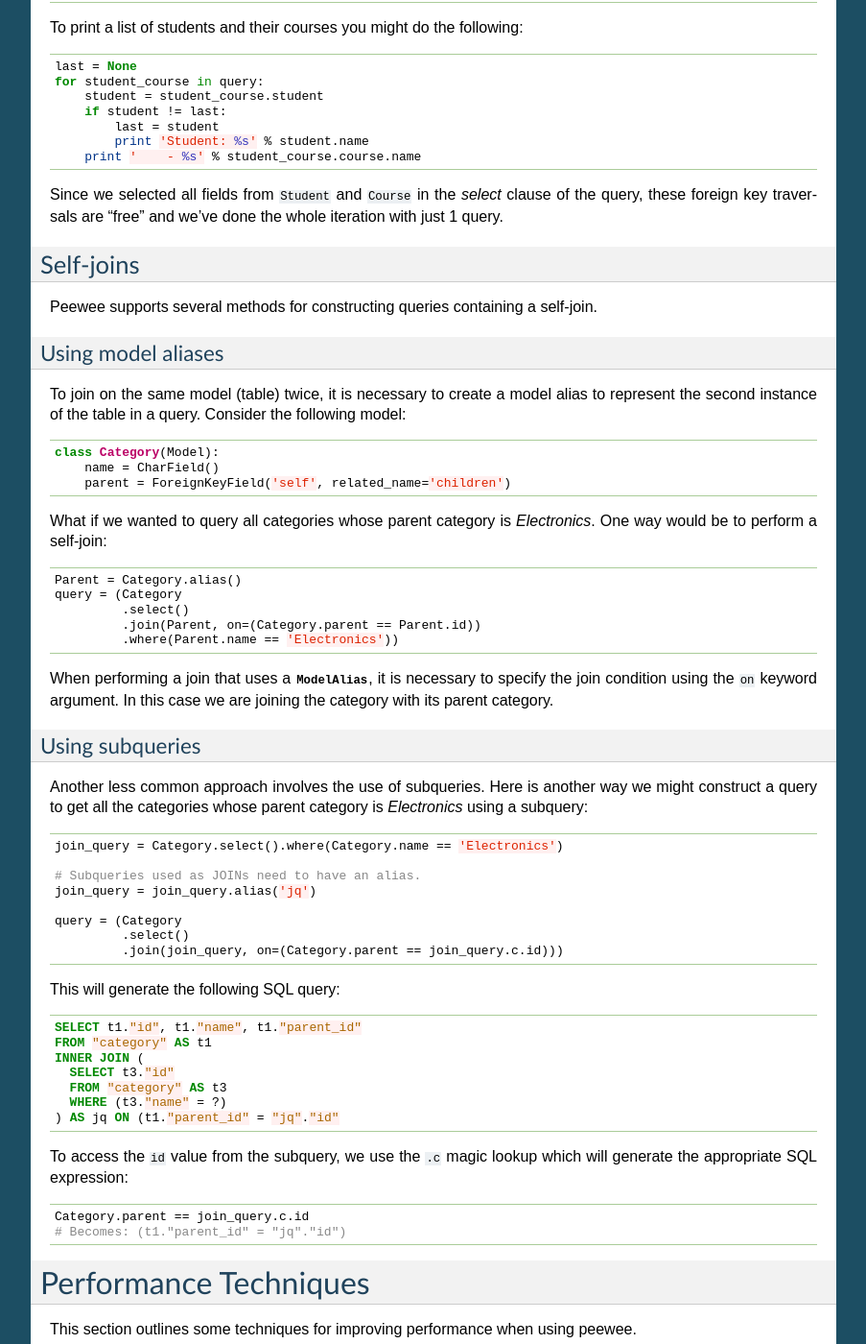
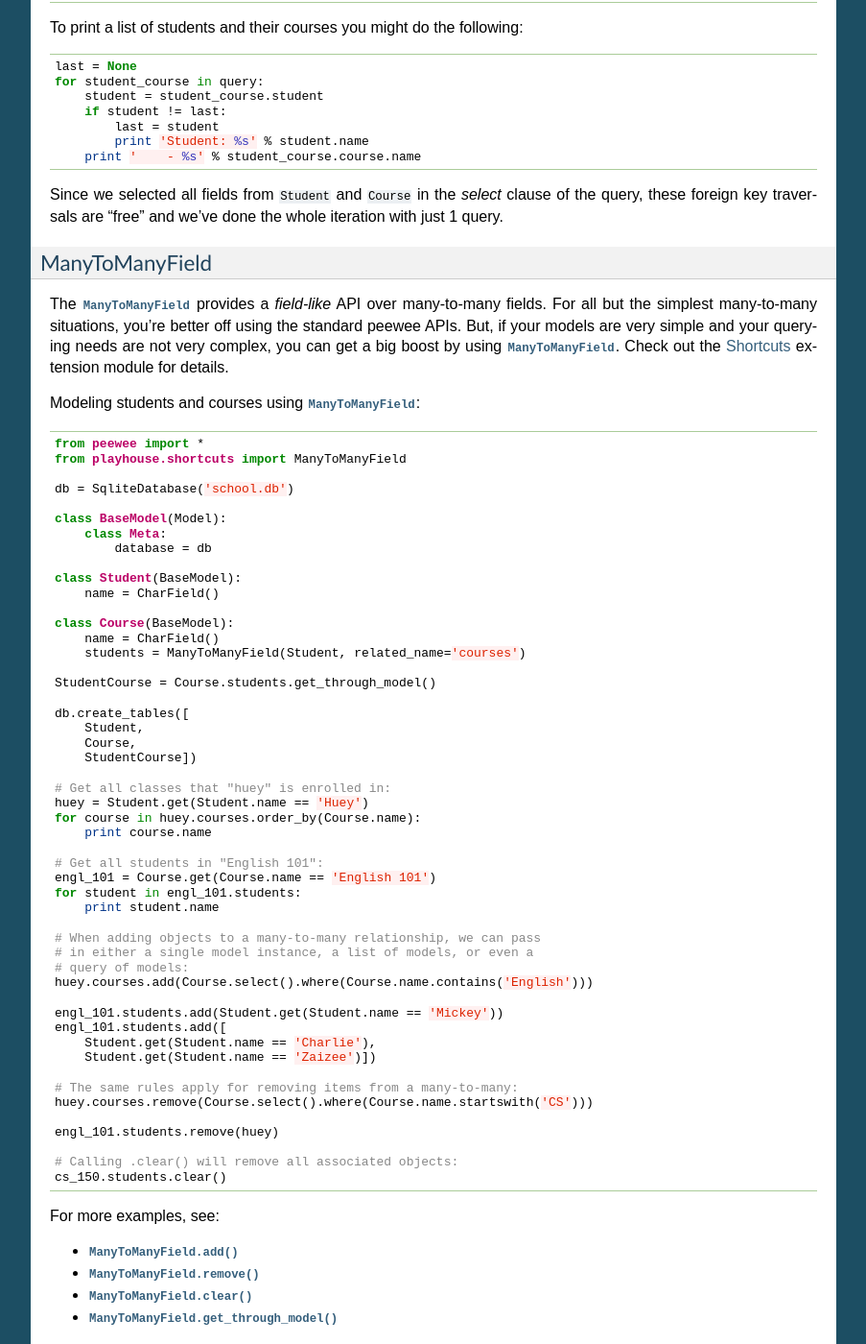
Before and after one commit to coleifer/peewee, a Sphinx documentation site: the page built from docs/peewee/querying.rst, in a window 1280 px wide and 1400 px high, scrolled down 19578 px. Shown: the whole window at 96% size, without its empty margins (198-1101 px from the left). Built offline with Sphinx 7.4.7, drawn with Linux system fonts in a browser that asks for light colours; pages that are not in the unit, such as notebooks, are missing from menus.

Commit message:
many-to-many docs in querying.

```diff
--- a/docs/peewee/querying.rst
+++ b/docs/peewee/querying.rst
@@ -1198,6 +1198,74 @@ To print a list of students and their courses you might do the following:
 
 Since we selected all fields from ``Student`` and ``Course`` in the *select* clause of the query, these foreign key traversals are "free" and we've done the whole iteration with just 1 query.
 
+ManyToManyField
+^^^^^^^^^^^^^^^
+
+The :py:class:`ManyToManyField` provides a *field-like* API over many-to-many fields. For all but the simplest many-to-many situations, you're better off using the standard peewee APIs. But, if your models are very simple and your querying needs are not very complex, you can get a big boost by using :py:class:`ManyToManyField`. Check out the :ref:`shortcuts` extension module for details.
+
+Modeling students and courses using :py:class:`ManyToManyField`:
+
+.. code-block:: python
+
+    from peewee import *
+    from playhouse.shortcuts import ManyToManyField
+
+    db = SqliteDatabase('school.db')
+
+    class BaseModel(Model):
+        class Meta:
+            database = db
+
+    class Student(BaseModel):
+        name = CharField()
+
+    class Course(BaseModel):
+        name = CharField()
+        students = ManyToManyField(Student, related_name='courses')
+
+    StudentCourse = Course.students.get_through_model()
+
+    db.create_tables([
+        Student,
+        Course,
+        StudentCourse])
+
+    # Get all classes that "huey" is enrolled in:
+    huey = Student.get(Student.name == 'Huey')
+    for course in huey.courses.order_by(Course.name):
+        print course.name
+
+    # Get all students in "English 101":
+    engl_101 = Course.get(Course.name == 'English 101')
+    for student in engl_101.students:
+        print student.name
+
+    # When adding objects to a many-to-many relationship, we can pass
+    # in either a single model instance, a list of models, or even a
+    # query of models:
+    huey.courses.add(Course.select().where(Course.name.contains('English')))
+
+    engl_101.students.add(Student.get(Student.name == 'Mickey'))
+    engl_101.students.add([
+        Student.get(Student.name == 'Charlie'),
+        Student.get(Student.name == 'Zaizee')])
+
+    # The same rules apply for removing items from a many-to-many:
+    huey.courses.remove(Course.select().where(Course.name.startswith('CS')))
+
+    engl_101.students.remove(huey)
+
+    # Calling .clear() will remove all associated objects:
+    cs_150.students.clear()
+
+For more examples, see:
+
+* :py:meth:`ManyToManyField.add`
+* :py:meth:`ManyToManyField.remove`
+* :py:meth:`ManyToManyField.clear`
+* :py:meth:`ManyToManyField.get_through_model`
+
+
 Self-joins
 ----------
 
```
